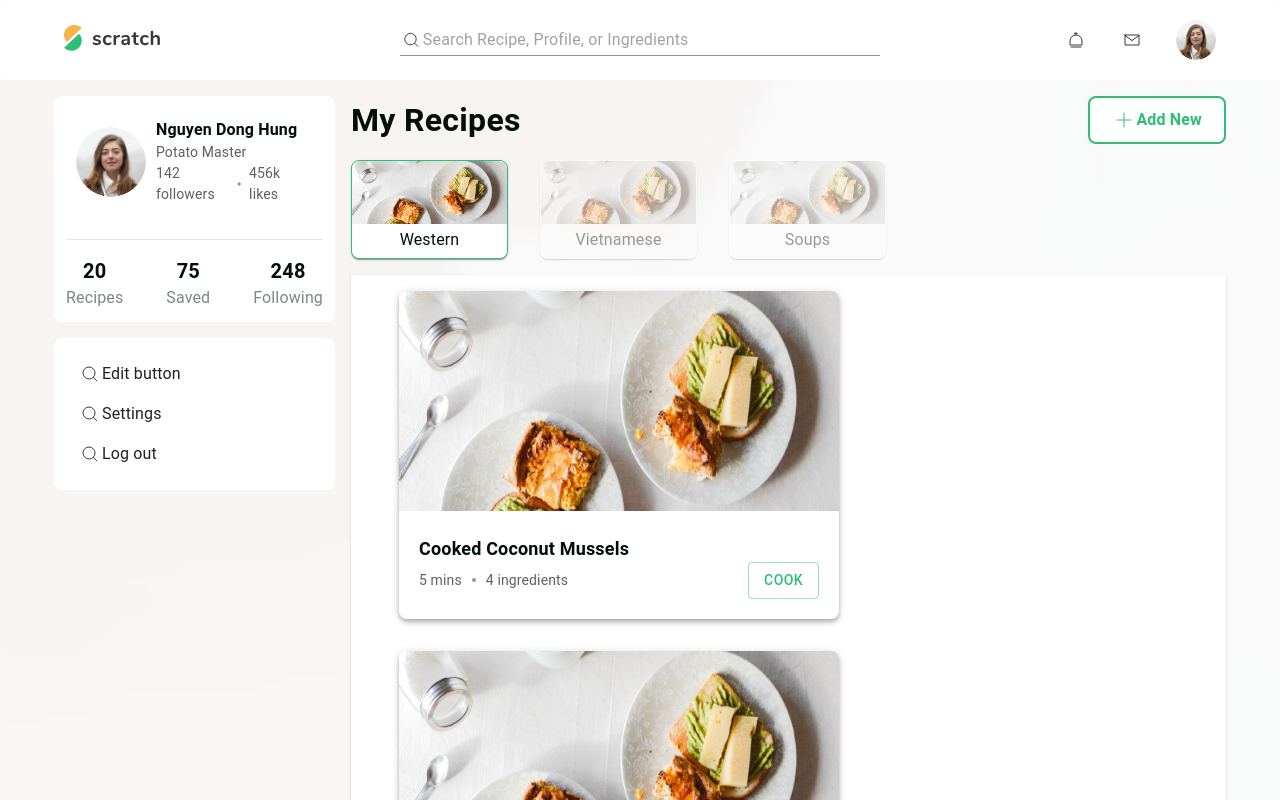
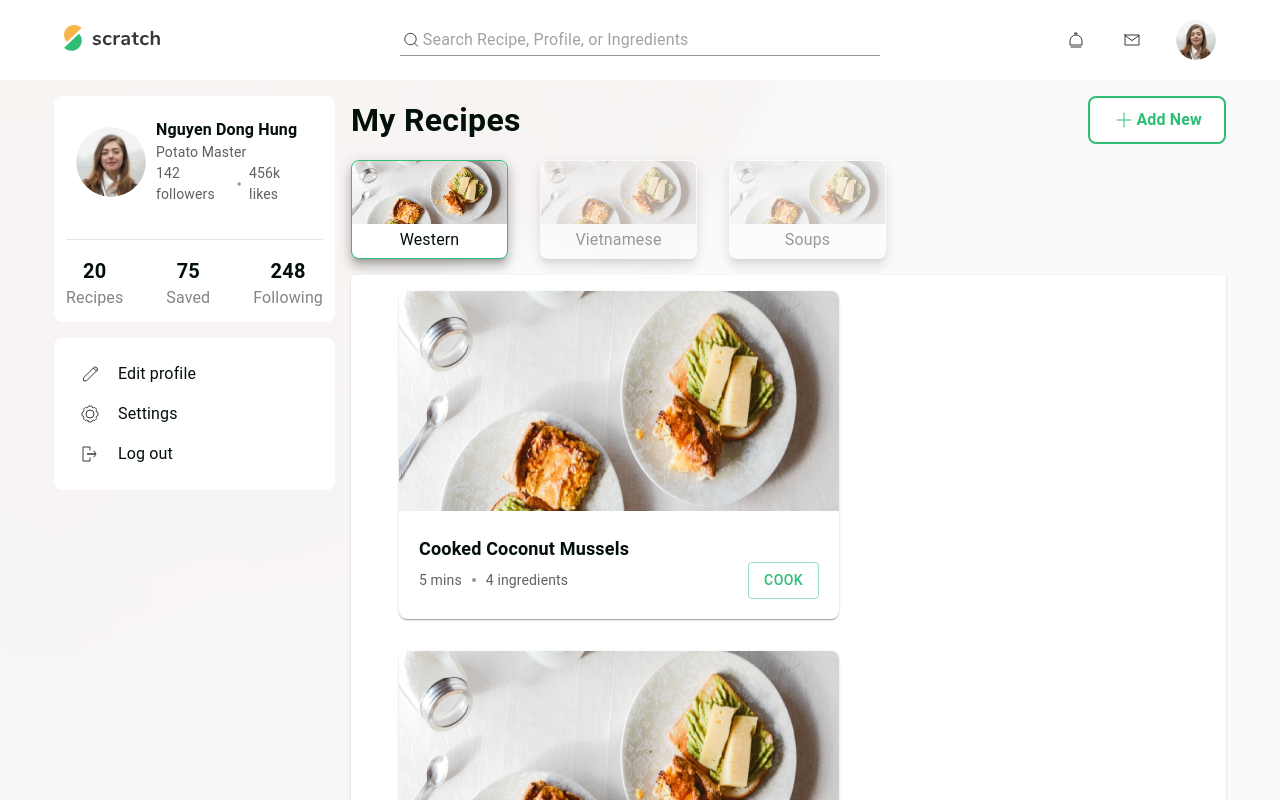
Before and after one commit to ndhungw/scratch-web, a React (Create React App) app: page / in a window 1280 px wide. Shown: the top 800 px of the page. Built offline with nearby package versions, Linux system fonts and the light colour scheme.

Commit message:
update icons, change elevation of RecipeCard & SimpleCard

```diff
--- /dev/null
+++ b/src/assets/icons/edit.js
@@ -0,0 +1,30 @@
+import * as React from "react";
+
+function EditIcon(props) {
+  return (
+    <svg
+      width={24}
+      height={24}
+      viewBox="0 0 24 24"
+      fill="none"
+      xmlns="http://www.w3.org/2000/svg"
+      {...props}
+    >
+      <path
+        clipRule="evenodd"
+        d="M19.56 7.839a3 3 0 00-3-3v0l-11 11v3h3l11-11v0z"
+        stroke="#363837"
+        strokeLinecap="round"
+        strokeLinejoin="round"
+      />
+      <path
+        d="M15.248 6.498s1.19.206 1.908.924c.718.717 1.013 1.746 1.013 1.746"
+        stroke="#363837"
+        strokeLinecap="round"
+        strokeLinejoin="round"
+      />
+    </svg>
+  );
+}
+
+export default EditIcon;
--- /dev/null
+++ b/src/assets/icons/logout.js
@@ -0,0 +1,36 @@
+import * as React from "react";
+
+function LogOutIcon(props) {
+  return (
+    <svg
+      width={24}
+      height={24}
+      viewBox="0 0 24 24"
+      fill="none"
+      xmlns="http://www.w3.org/2000/svg"
+      {...props}
+    >
+      <path
+        d="M12 16v3H5V5h7v3"
+        stroke="#363837"
+        strokeLinecap="round"
+        strokeLinejoin="round"
+      />
+      <path
+        clipRule="evenodd"
+        d="M17 12H9h8z"
+        stroke="#363837"
+        strokeLinecap="round"
+        strokeLinejoin="round"
+      />
+      <path
+        d="M16 9l2 3-2 3"
+        stroke="#363837"
+        strokeLinecap="round"
+        strokeLinejoin="round"
+      />
+    </svg>
+  );
+}
+
+export default LogOutIcon;
--- /dev/null
+++ b/src/assets/icons/settings.js
@@ -0,0 +1,29 @@
+import * as React from "react";
+
+function SettingsIcon(props) {
+  return (
+    <svg
+      width={24}
+      height={24}
+      viewBox="0 0 24 24"
+      fill="none"
+      xmlns="http://www.w3.org/2000/svg"
+      {...props}
+    >
+      <path
+        clipRule="evenodd"
+        d="M10 18.71a6.963 6.963 0 01-1.531-.665l-.162.162a1 1 0 01-1.414 0l-1.1-1.1a1 1 0 010-1.414l.162-.162A6.959 6.959 0 015.29 14H5a1 1 0 01-1-1v-2a1 1 0 011-1h.29a6.96 6.96 0 01.665-1.531l-.162-.162a1 1 0 010-1.414l1.1-1.1a1 1 0 011.414 0l.162.162A6.96 6.96 0 0110 5.29V5a1 1 0 011-1h2a1 1 0 011 1v.29c.54.16 1.054.385 1.531.665l.162-.162a1 1 0 011.414 0l1.1 1.1a1 1 0 010 1.414l-.162.162c.28.477.504.99.665 1.531H19a1 1 0 011 1v2a1 1 0 01-1 1h-.29a6.962 6.962 0 01-.665 1.531l.162.162a1 1 0 010 1.414l-1.1 1.1a1 1 0 01-1.414 0l-.162-.162c-.477.28-.99.504-1.531.665V19a1 1 0 01-1 1h-2a1 1 0 01-1-1v-.29 0z"
+        stroke="#363837"
+        strokeLinecap="round"
+        strokeLinejoin="round"
+      />
+      <path
+        clipRule="evenodd"
+        d="M12 16a4 4 0 100-8 4 4 0 000 8z"
+        stroke="#363837"
+      />
+    </svg>
+  );
+}
+
+export default SettingsIcon;
--- a/src/components/Card/RecipeCard.js
+++ b/src/components/Card/RecipeCard.js
@@ -38,7 +38,7 @@ export default function RecipeCard({ className, ...rest }) {
 
   return (
     <Paper
-      elevation={4}
+      elevation={1}
       className={classNames(classes.root, className)}
       {...rest}
     >
--- a/src/components/Card/SimpleCard.js
+++ b/src/components/Card/SimpleCard.js
@@ -16,7 +16,7 @@ const SimpleCard = ({ id, title, imageSrc, handleSelectCard, ...rest }) => {
   const classes = useStyles();
 
   return (
-    <Card onClick={handleSelectCard(id)} {...rest}>
+    <Card onClick={handleSelectCard(id)} raised {...rest}>
       <img src={imageSrc} alt={`card of ${title}`} className={classes.image} />
       <Typography className={typoClasses.lead} gutterBottom>
         {title || "Title"}
--- a/src/pages/Profile/index.js
+++ b/src/pages/Profile/index.js
@@ -20,6 +20,9 @@ import { useState } from "react";
 import CardRecipe from "../../components/Card/RecipeCard";
 import { BACKGROUND_IMAGE_SOURCE } from "../../constants/defaultValues";
 import SimpleCard from "../../components/Card/SimpleCard";
+import SettingsIcon from "../../assets/icons/settings";
+import EditIcon from "../../assets/icons/edit";
+import LogOutIcon from "../../assets/icons/logout";
 
 const useStyles = makeStyles((theme) => ({
   root: {},
@@ -83,6 +86,10 @@ const useStyles = makeStyles((theme) => ({
     backgroundSize: "cover",
     backgroundBlendMode: "soft-light",
   },
+  // button text with icon
+  icon: {
+    marginRight: "1rem",
+  },
 }));
 
 export default function ProfilePage() {
@@ -96,17 +103,6 @@ export default function ProfilePage() {
     console.log(id);
     setSelectedIndex(id);
   };
-
-  // const SimpleCard = ({ id, title, imageSrc, ...rest }) => {
-  //   return (
-  //     <Paper elevation={0} {...rest} onClick={handleSelectCard(id)}>
-  //       <img src={imageSrc} alt="" className={classes.simpleCardImage} />
-  //       <Typography className={typoClasses.lead} gutterBottom>
-  //         {title}
-  //       </Typography>
-  //     </Paper>
-  //   );
-  // };
 
   return (
     <div>
@@ -132,16 +128,22 @@ export default function ProfilePage() {
               <Hidden smDown>
                 <Paper elevation={0} className={classes.panelAction}>
                   <ButtonBase style={{ padding: "0.5rem" }}>
-                    <SearchIcon />
-                    <Typography>{"Edit button"}</Typography>
+                    <EditIcon className={classes.icon} />
+                    <Typography className={typoClasses.lead}>
+                      {"Edit profile"}
+                    </Typography>
                   </ButtonBase>
                   <ButtonBase style={{ padding: "0.5rem" }}>
-                    <SearchIcon />
-                    <Typography>{"Settings"}</Typography>
+                    <SettingsIcon className={classes.icon} />
+                    <Typography className={typoClasses.lead}>
+                      {"Settings"}
+                    </Typography>
                   </ButtonBase>
                   <ButtonBase style={{ padding: "0.5rem" }}>
-                    <SearchIcon />
-                    <Typography>{"Log out"}</Typography>
+                    <LogOutIcon className={classes.icon} />
+                    <Typography className={typoClasses.lead}>
+                      {"Log out"}
+                    </Typography>
                   </ButtonBase>
                 </Paper>
               </Hidden>
```
